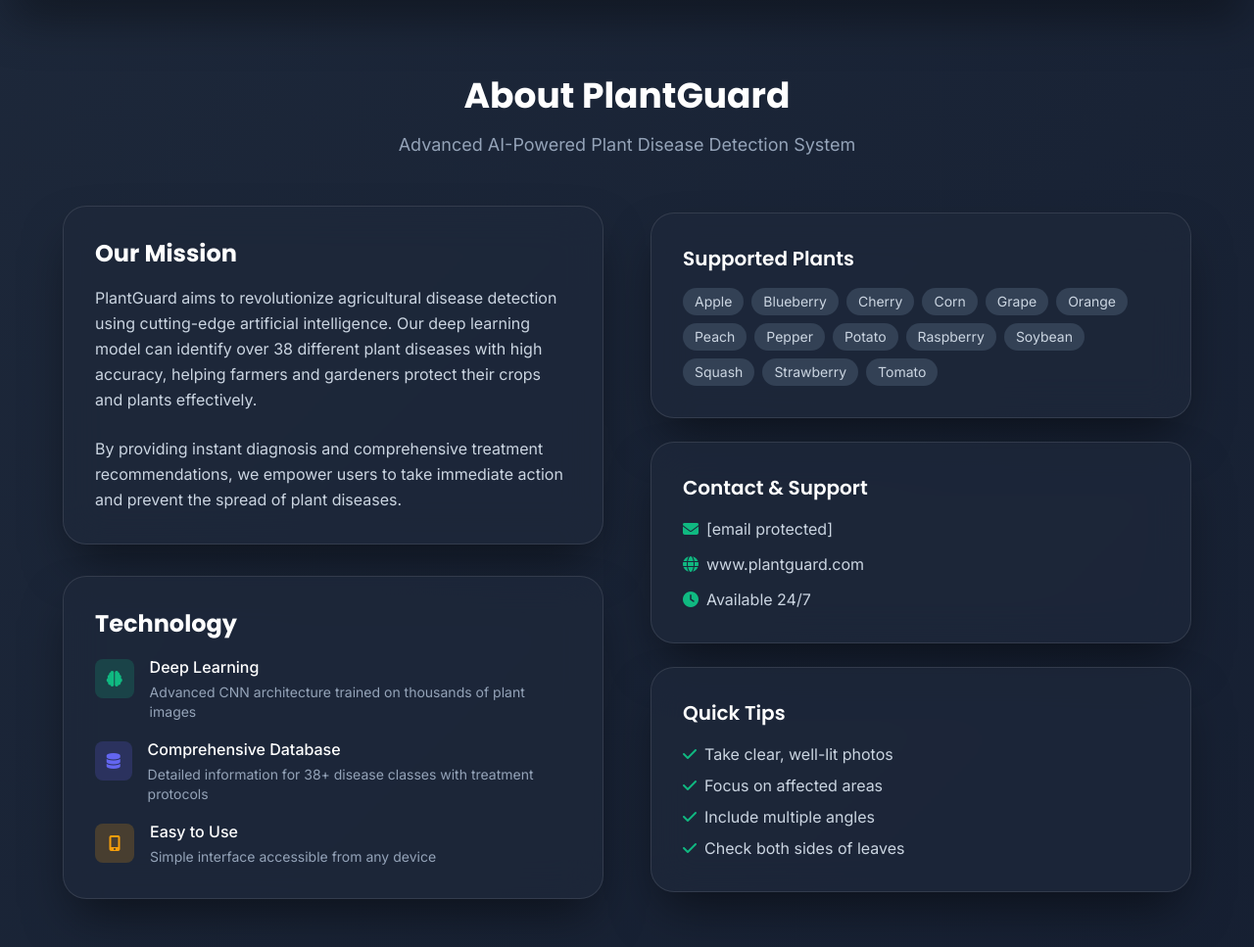
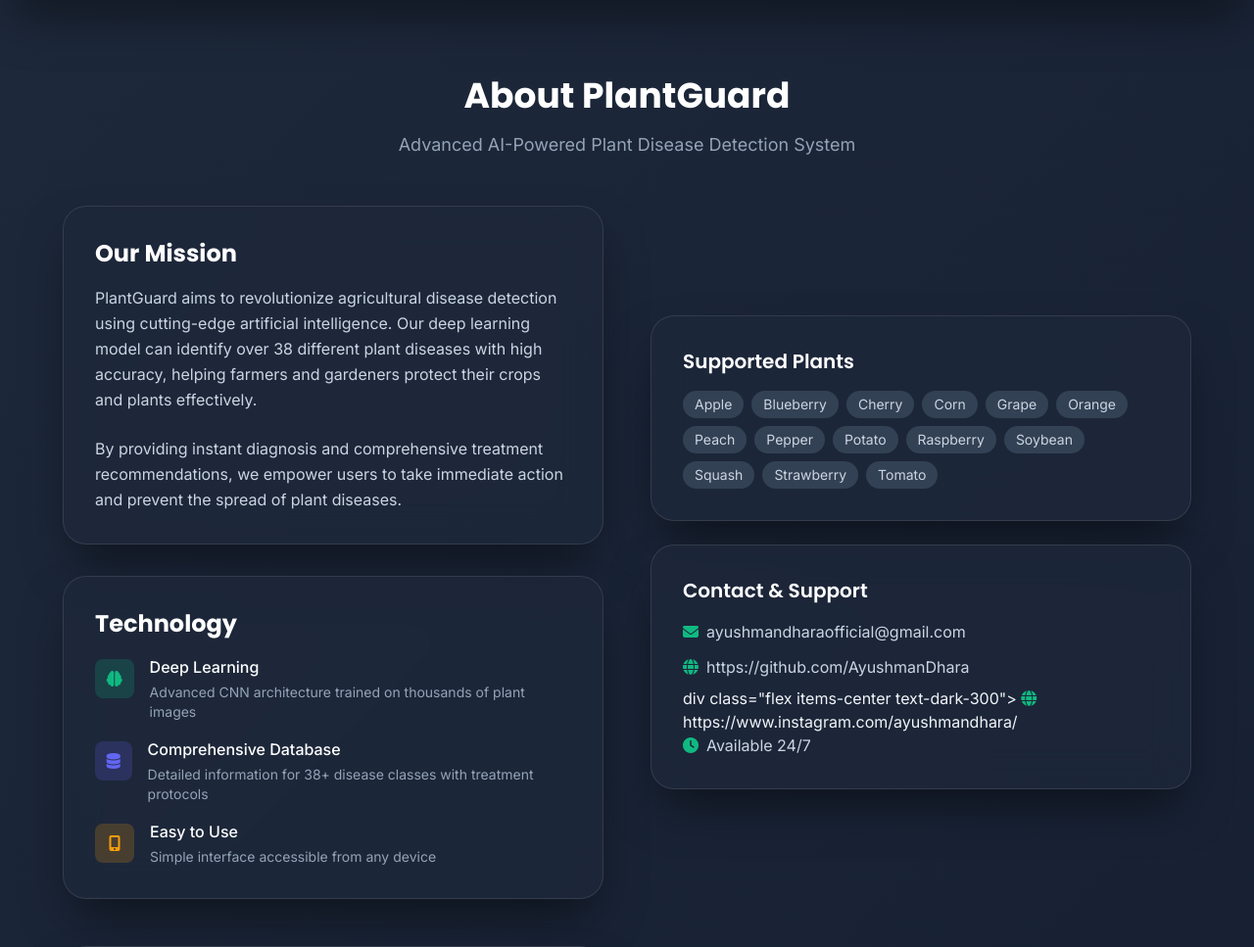
Before and after one commit to AyushmanDhara/Plant-Disease-Detection, a Flask app: page / in a window 1280 px wide, after a click on "About". Shown: the part 66-1033 px from the top of the page at 98% size. Run offline with Flask 3, Linux system fonts and the light colour scheme.

Commit message:
Update index.html

```diff
--- a/final html aws project files/templates/index.html
+++ b/final html aws project files/templates/index.html
@@ -931,11 +931,15 @@
                             <div class="space-y-3">
                                 <div class="flex items-center text-dark-300">
                                     <i class="fas fa-envelope text-primary w-6"></i>
-                                    <span><a href="/cdn-cgi/l/email-protection" class="__cf_email__" data-cfemail="176462676778656357677b76796370627665733974787a">[email&#160;protected]</a></span>
+                                    <span><a href="/cdn-cgi/l/email-protection" class="__cf_email__" data-cfemail="176462676778656357677b76796370627665733974787a">ayushmandharaofficial@gmail.com</a></span>
                                 </div>
                                 <div class="flex items-center text-dark-300">
                                     <i class="fas fa-globe text-primary w-6"></i>
-                                    <span>www.plantguard.com</span>
+                                    <span>https://github.com/AyushmanDhara</span>
+                                </div>
+                                div class="flex items-center text-dark-300">
+                                    <i class="fas fa-globe text-primary w-6"></i>
+                                    <span>https://www.instagram.com/ayushmandhara/</span>
                                 </div>
                                 <div class="flex items-center text-dark-300">
                                     <i class="fas fa-clock text-primary w-6"></i>
```
